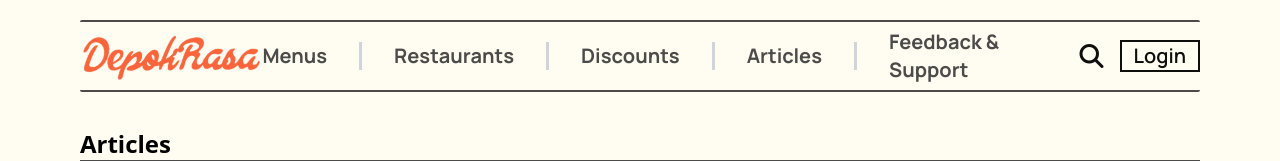
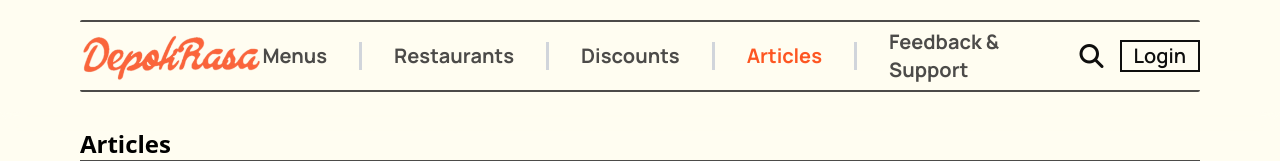
Before and after one commit to PBP-E05/depokrasa, a Django app: page /articles/ in a window 1280 px wide. Shown: the top 161 px of the page. Run offline with Django 5.2, Linux system fonts and the light colour scheme; data that the repository does not hold is empty; some libraries are stand-ins or nearby versions; some web fonts are replaced.

Commit message:
feat: better navbar

```diff
--- a/templates/navbar.html
+++ b/templates/navbar.html
@@ -10,7 +10,7 @@
 
             <div id="navItems" class="hidden lg:flex flex-row text-lg xl:text-xl font-bold gap-5 xl:gap-8 items-center transition-opacity duration-200">
                 {% url 'main:show_main' as show_main_url %}
-                <a href="{{show_main_url}}" class="border-r-[3.1px] border-gray-300 pr-5 xl:pr-8 {% if request.path == url %}text-tertiaryBackground{% else %}text-secondary-black hover:text-primary-black{% endif %}">
+                <a href="{{show_main_url}}" class="border-r-[3.1px] border-gray-300 pr-5 xl:pr-8 {% if request.path == show_main_url %}text-tertiaryBackground{% else %}text-secondary-black hover:text-primary-black{% endif %}">
                     <h5>Menus</h5>
                 </a>
                 {% url 'main:show_main' as show_main_url %}
@@ -18,12 +18,12 @@
                     <h5>Restaurants</h5>
                 </a>
                 {% url 'promotions_discounts:promotions_and_discounts_list' as discounts_url %}
-                <a href="{{ discounts_url }}" class="border-r-[3.1px] border-gray-300 pr-5 xl:pr-8 {% if request.path == url %}text-tertiaryBackground{% else %}text-secondary-black hover:text-primary-black{% endif %}">
+                <a href="{{ discounts_url }}" class="border-r-[3.1px] border-gray-300 pr-5 xl:pr-8 {% if request.path == discounts_url %}text-tertiaryBackground{% else %}text-secondary-black hover:text-primary-black{% endif %}">
                     <h5>Discounts</h5>
                 </a>
 
                 {% url 'articles:show_articles' as show_articles %}
-                <a href="{{show_articles}}" class="border-r-[3.1px] border-gray-300 pr-5 xl:pr-8 {% if request.path == url %}text-tertiaryBackground{% else %}text-secondary-black hover:text-primary-black{% endif %}">
+                <a href="{{show_articles}}" class="border-r-[3.1px] border-gray-300 pr-5 xl:pr-8 {% if request.path == show_articles %}text-tertiaryBackground{% else %}text-secondary-black hover:text-primary-black{% endif %}">
                     <h5>Articles</h5>
                 </a>
                 {% url 'main:show_main' as show_main_url %}
```
